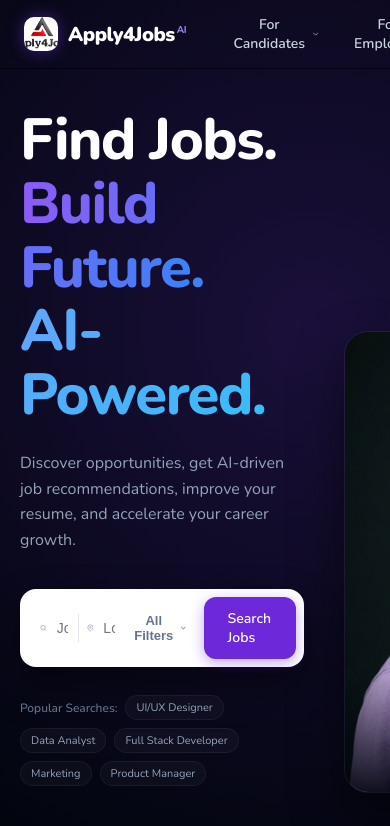
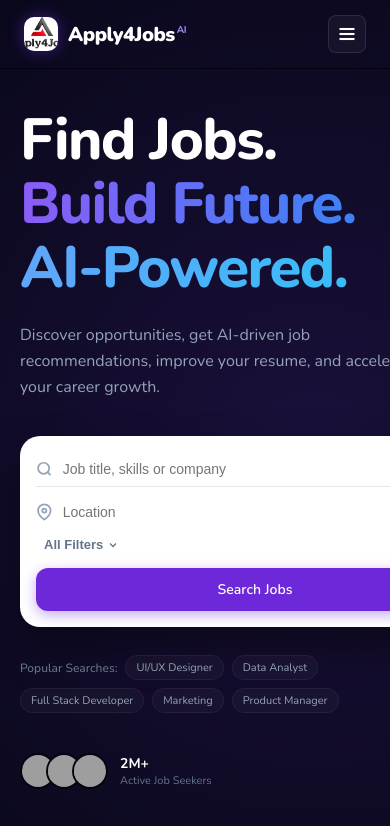
Before and after one commit to algoprojects7/apply4jobs, a Next.js app in the folder apps/web/: page / in a window 390 px wide. Shown: the top 826 px of the page. Built offline with nearby package versions, Linux system fonts and the light colour scheme; grey boxes are pictures that could not be loaded.

Commit message:
Mobile Layout

```diff
--- a/apps/web/src/app/about/page.tsx
+++ b/apps/web/src/app/about/page.tsx
@@ -80,7 +80,7 @@ export default function AboutPage() {
               We built Apply4Jobs to fix this — using large language models and proprietary skill-graph technology to create meaningful connections between people and opportunities at scale.
             </p>
           </div>
-          <div style={{ display: 'grid', gridTemplateColumns: '1fr 1fr', gap: '16px' }}>
+          <div className="responsive-grid-1-1" style={{ gap: '16px' }}>
             {values.map(v => (
               <div key={v.title} style={{ background: '#ffffff', border: '1px solid #e2e8f0', borderRadius: '16px', padding: '24px', boxShadow: '0 4px 20px rgba(0,0,0,0.02)' }}>
                 <div style={{ fontSize: '28px', marginBottom: '12px' }}>{v.icon}</div>
--- a/apps/web/src/app/admin/dashboard/page.tsx
+++ b/apps/web/src/app/admin/dashboard/page.tsx
@@ -133,7 +133,7 @@ export default function AdminDashboard() {
       </div>
 
       {/* Primary Admin Grid Layout */}
-      <div style={{ display: 'grid', gridTemplateColumns: '2fr 1.2fr', gap: '30px' }}>
+      <div className="responsive-grid-2-1-2">
 
         {/* Left Column: Management Tables */}
         <div style={{ display: 'flex', flexDirection: 'column', gap: '30px' }}>
@@ -141,6 +141,7 @@ export default function AdminDashboard() {
           {/* Widget 1: Tenant Management Table */}
           <div className="glass-panel" style={{ padding: '25px' }}>
             <h3 className="brand-title" style={{ margin: '0 0 16px', fontSize: '18px', textTransform: 'none' }}>Employer Tenants (Companies)</h3>
+            <div className="table-responsive">
               <table style={{ width: '100%', borderCollapse: 'collapse', textAlign: 'left' }}>
                 <thead>
                   <tr style={{ borderBottom: '1px solid #d0d7de' }}>
@@ -181,6 +182,7 @@ export default function AdminDashboard() {
                   ))}
                 </tbody>
               </table>
+            </div>
           </div>
 
           {/* Widget 2: Job Postings Moderation */}
--- a/apps/web/src/app/candidate/dashboard/page.tsx
+++ b/apps/web/src/app/candidate/dashboard/page.tsx
@@ -71,13 +71,13 @@ export default function CandidateDashboard() {
       planOrNodeName="Pro Match"
     >
       {/* Grid Dashboard Layout */}
-      <div style={{ display: 'grid', gridTemplateColumns: '2fr 1fr', gap: '30px' }}>
+      <div className="responsive-grid-2-1">
 
         {/* Left Column: Stats & Recommendations */}
         <div style={{ display: 'flex', flexDirection: 'column', gap: '30px' }}>
 
           {/* Row 1: Profile score & ATS Resume Upload */}
-          <div style={{ display: 'grid', gridTemplateColumns: '1fr 1fr', gap: '20px' }}>
+          <div className="responsive-grid-1-1">
             {/* Widget 1: Profile Completion Score */}
             <div className="glass-panel" style={{ padding: '25px', display: 'flex', flexDirection: 'column', justifyContent: 'space-between' }}>
               <div>
@@ -142,6 +142,7 @@ export default function CandidateDashboard() {
           {/* Widget 4: Applied Jobs Tracker */}
           <div className="glass-panel" style={{ padding: '25px' }}>
             <h3 className="brand-title" style={{ margin: '0 0 20px', fontSize: '18px', textTransform: 'none' }}>Active Applications</h3>
+            <div className="table-responsive">
               <table style={{ width: '100%', borderCollapse: 'collapse', textAlign: 'left' }}>
                 <thead>
                   <tr style={{ borderBottom: '1px solid rgba(255,255,255,0.08)' }}>
@@ -168,6 +169,7 @@ export default function CandidateDashboard() {
                   ))}
                 </tbody>
               </table>
+            </div>
           </div>
         </div>
 
--- a/apps/web/src/app/employer/analytics/page.tsx
+++ b/apps/web/src/app/employer/analytics/page.tsx
@@ -24,7 +24,7 @@ export default function EmployerAnalytics() {
       headerSubtitle="Analyze pipeline yield and candidate conversion metrics."
       planOrNodeName="Enterprise AI"
     >
-      <div style={{ display: 'grid', gridTemplateColumns: '1fr 1fr', gap: '30px', maxWidth: '900px', margin: '0 auto' }}>
+      <div className="responsive-grid-1-1" style={{ maxWidth: '900px', margin: '0 auto' }}>
         <div className="glass-panel" style={{ padding: '25px' }}>
           <h3 className="brand-title" style={{ margin: '0 0 20px', fontSize: '18px', textTransform: 'none' }}>Funnel Ratios</h3>
           <div style={{ display: 'flex', flexDirection: 'column', gap: '15px' }}>
--- a/apps/web/src/app/employer/dashboard/page.tsx
+++ b/apps/web/src/app/employer/dashboard/page.tsx
@@ -85,7 +85,7 @@ export default function EmployerDashboard() {
       planOrNodeName="Enterprise AI"
     >
       {/* Primary Grid layout */}
-      <div style={{ display: 'grid', gridTemplateColumns: '1fr 2fr', gap: '30px' }}>
+      <div className="responsive-grid-1-2">
 
         {/* Left Column: Active Jobs management */}
         <div style={{ display: 'flex', flexDirection: 'column', gap: '30px' }}>
--- a/apps/web/src/app/globals.css
+++ b/apps/web/src/app/globals.css
@@ -378,3 +378,213 @@ body {
 .dashboard-container table td {
   color: #1f2328 !important;
 }
+
+/* --- RESPONSIVE MOBILE REFINEMENTS --- */
+
+/* Responsive Grid Utilities (Desktop defaults) */
+.responsive-grid-2-1 {
+  display: grid;
+  grid-template-columns: 2fr 1fr;
+  gap: 30px;
+}
+.responsive-grid-1-2 {
+  display: grid;
+  grid-template-columns: 1fr 2fr;
+  gap: 30px;
+}
+.responsive-grid-2-1-2 {
+  display: grid;
+  grid-template-columns: 2fr 1.2fr;
+  gap: 30px;
+}
+.responsive-grid-1-1 {
+  display: grid;
+  grid-template-columns: 1fr 1fr;
+  gap: 20px;
+}
+.responsive-hero-grid {
+  display: grid;
+  grid-template-columns: 1.1fr 0.9fr;
+  gap: 40px;
+  align-items: center;
+}
+.responsive-showcase-grid {
+  display: grid;
+  grid-template-columns: 1fr 1.2fr;
+  gap: 60px;
+  align-items: center;
+}
+
+/* Responsive Table Wrapper */
+.table-responsive {
+  width: 100%;
+  overflow-x: auto;
+  -webkit-overflow-scrolling: touch;
+  margin-bottom: 1rem;
+}
+.table-responsive table {
+  min-width: 600px;
+}
+
+/* Mobile Sidebar Slide-in Drawer */
+.dashboard-sidebar-overlay {
+  position: fixed;
+  top: 0;
+  left: 0;
+  right: 0;
+  bottom: 0;
+  background: rgba(2, 5, 14, 0.4);
+  backdrop-filter: blur(4px);
+  -webkit-backdrop-filter: blur(4px);
+  z-index: 999;
+  opacity: 0;
+  pointer-events: none;
+  transition: opacity 0.3s ease;
+}
+.dashboard-sidebar-overlay.open {
+  opacity: 1;
+  pointer-events: all;
+}
+
+/* Dashboard Toggle Button hidden on desktop */
+.dashboard-menu-toggle {
+  display: none;
+  background: transparent;
+  border: none;
+  color: var(--text-primary);
+  cursor: pointer;
+  padding: 8px;
+  border-radius: 6px;
+  align-items: center;
+  justify-content: center;
+}
+.dashboard-menu-toggle:hover {
+  background: #f3f4f6;
+}
+
+@media (max-width: 900px) {
+  /* Stack Grids */
+  .responsive-grid-2-1,
+  .responsive-grid-1-2,
+  .responsive-grid-2-1-2,
+  .responsive-grid-1-1,
+  .responsive-hero-grid,
+  .responsive-showcase-grid {
+    grid-template-columns: 1fr !important;
+    gap: 20px !important;
+  }
+
+  /* Fixed Sidebar Drawer on Mobile */
+  .dashboard-sidebar {
+    position: fixed !important;
+    left: 0 !important;
+    top: 0 !important;
+    bottom: 0 !important;
+    height: 100vh !important;
+    transform: translateX(-100%);
+    transition: transform 0.3s cubic-bezier(0.16, 1, 0.3, 1) !important;
+    z-index: 1000 !important;
+    box-shadow: 10px 0 30px rgba(0,0,0,0.15) !important;
+  }
+  .dashboard-sidebar.open {
+    transform: translateX(0) !important;
+  }
+
+  /* Dashboard Header Mobile Adjustments */
+  .dashboard-header {
+    padding: 16px 20px !important;
+  }
+  .dashboard-body {
+    padding: 20px 20px !important;
+  }
+  .dashboard-menu-toggle {
+    display: flex !important;
+  }
+}
+
+@media (max-width: 480px) {
+  .dashboard-header {
+    padding: 12px 16px !important;
+  }
+  .dashboard-body {
+    padding: 16px 16px !important;
+  }
+}
+
+/* Hero Search Widget styling */
+.hero-search-widget {
+  background: #ffffff;
+  border-radius: 16px;
+  padding: 8px;
+  display: flex;
+  align-items: center;
+  box-shadow: 0 20px 40px rgba(0, 0, 0, 0.4);
+  gap: 8px;
+  max-width: 580px;
+  margin-top: 12px;
+}
+
+@media (max-width: 640px) {
+  .hero-search-widget {
+    flex-direction: column !important;
+    align-items: stretch !important;
+    padding: 16px !important;
+    border-radius: 20px !important;
+  }
+  .hero-search-widget .search-divider {
+    display: none !important;
+  }
+  .hero-search-widget .search-field {
+    padding: 8px 0 !important;
+    border-bottom: 1px solid #e2e8f0;
+    flex: none !important;
+  }
+  .hero-search-widget .search-field-last {
+    border-bottom: none !important;
+  }
+  .hero-search-widget .glow-btn {
+    width: 100% !important;
+    text-align: center;
+    margin-top: 8px;
+  }
+}
+
+/* Mockup Container Responsiveness */
+@media (max-width: 900px) {
+  .mockup-container {
+    justify-content: center !important;
+    padding-right: 0 !important;
+    margin-top: 40px;
+  }
+}
+@media (max-width: 600px) {
+  .mockup-container {
+    transform: scale(0.8);
+    transform-origin: center center;
+    height: 380px;
+    margin-top: 20px;
+  }
+}
+@media (max-width: 480px) {
+  .mockup-container {
+    transform: scale(0.65);
+    transform-origin: center center;
+    height: 300px;
+  }
+}
+
+/* CTA Banner Responsiveness */
+@media (max-width: 900px) {
+  .cta-banner {
+    flex-direction: column !important;
+    text-align: center !important;
+    align-items: center !important;
+    padding: 40px 24px !important;
+  }
+  .cta-banner > div {
+    text-align: center !important;
+    display: flex;
+    flex-direction: column;
+    align-items: center;
+  }
+}
--- a/apps/web/src/app/page.tsx
+++ b/apps/web/src/app/page.tsx
@@ -21,14 +21,10 @@ export default function LandingPage() {
         <Navbar />
 
         {/* Hero Body Grid */}
-        <div style={{
+        <div className="responsive-hero-grid" style={{
           maxWidth: '1280px',
           margin: '40px auto 0',
           padding: '0 20px',
-          display: 'grid',
-          gridTemplateColumns: '1.1fr 0.9fr',
-          gap: '40px',
-          alignItems: 'center'
         }}>
 
           {/* Hero Left Column */}
@@ -44,19 +40,9 @@ export default function LandingPage() {
             </p>
 
             {/* Floating Search Console widget */}
-            <div style={{
-              background: '#ffffff',
-              borderRadius: '16px',
-              padding: '8px',
-              display: 'flex',
-              alignItems: 'center',
-              boxShadow: '0 20px 40px rgba(0, 0, 0, 0.4)',
-              gap: '8px',
-              maxWidth: '580px',
-              marginTop: '12px'
-            }}>
+            <div className="hero-search-widget">
               {/* Field 1: Search */}
-              <div style={{ display: 'flex', alignItems: 'center', gap: '8px', flex: 1.2, paddingLeft: '12px' }}>
+              <div className="search-field" style={{ display: 'flex', alignItems: 'center', gap: '8px', flex: 1.2, paddingLeft: '12px' }}>
                 <svg width="18" height="18" viewBox="0 0 24 24" fill="none" stroke="#94a3b8" strokeWidth="2.5">
                   <circle cx="11" cy="11" r="8"/><line x1="21" y1="21" x2="16.65" y2="16.65"/>
                 </svg>
@@ -69,10 +55,10 @@ export default function LandingPage() {
                 />
               </div>
 
-              <div style={{ width: '1px', height: '28px', backgroundColor: '#e2e8f0' }} />
+              <div className="search-divider" style={{ width: '1px', height: '28px', backgroundColor: '#e2e8f0' }} />
 
               {/* Field 2: Location */}
-              <div style={{ display: 'flex', alignItems: 'center', gap: '8px', flex: 0.8 }}>
+              <div className="search-field search-field-last" style={{ display: 'flex', alignItems: 'center', gap: '8px', flex: 0.8 }}>
                 <svg width="18" height="18" viewBox="0 0 24 24" fill="none" stroke="#94a3b8" strokeWidth="2.5">
                   <path d="M21 10c0 7-9 13-9 13s-9-6-9-13a9 9 0 0 1 18 0z"/><circle cx="12" cy="10" r="3"/>
                 </svg>
@@ -362,13 +348,9 @@ export default function LandingPage() {
         </div>
 
         {/* Showcase Portals Section */}
-        <div style={{
+        <div className="responsive-showcase-grid" style={{
           maxWidth: '1200px',
           margin: '80px auto 0',
-          display: 'grid',
-          gridTemplateColumns: '1fr 1.2fr',
-          gap: '60px',
-          alignItems: 'center',
           color: '#0f172a'
         }}>
           {/* Stats & App Download info */}
@@ -505,7 +487,7 @@ export default function LandingPage() {
           </div>
 
           {/* Graphical Mockups (Browser Preview & Mobile App Preview overlays) */}
-          <div style={{ position: 'relative', display: 'flex', justifyContent: 'flex-start', paddingRight: '50px' }}>
+          <div className="mockup-container" style={{ position: 'relative', display: 'flex', justifyContent: 'flex-start', paddingRight: '50px' }}>
             {/* Desktop Dashboard Preview Container */}
             <div style={{
               width: '520px',
@@ -810,7 +792,7 @@ export default function LandingPage() {
         backgroundColor: '#f8fafc',
         padding: '0 20px 80px'
       }}>
-        <div style={{
+        <div className="cta-banner" style={{
           maxWidth: '1200px',
           margin: '0 auto',
           background: 'linear-gradient(135deg, #090e21 0%, #03050e 100%)',
--- a/apps/web/src/components/Navbar.tsx
+++ b/apps/web/src/components/Navbar.tsx
@@ -367,7 +367,7 @@ export default function Navbar() {
           </Link>
 
           {/* ── Desktop Nav ── */}
-          <div style={{ display: 'flex', alignItems: 'center', gap: '4px', flex: 1, justifyContent: 'center' }}>
+          <div className="desktop-nav" style={{ display: 'flex', alignItems: 'center', gap: '4px', flex: 1, justifyContent: 'center' }}>
             {NAV_ITEMS.map((item) => (
               <div key={item.label} style={{ position: 'relative' }}>
                 {item.href ? (
@@ -454,6 +454,7 @@ export default function Navbar() {
           <div style={{ display: 'flex', alignItems: 'center', gap: '10px', flexShrink: 0 }}>
             <Link
               href="/login"
+              className="desktop-nav-btn"
               style={{
                 padding: '8px 18px',
                 borderRadius: '8px',
@@ -481,6 +482,7 @@ export default function Navbar() {
             </Link>
             <Link
               href="/register"
+              className="desktop-nav-btn"
               style={{
                 padding: '8px 20px',
                 borderRadius: '8px',
@@ -656,6 +658,7 @@ export default function Navbar() {
         @media (max-width: 900px) {
           .nav-hamburger { display: flex !important; }
           .desktop-nav { display: none !important; }
+          .desktop-nav-btn { display: none !important; }
         }
         @media (min-width: 901px) {
           .mobile-menu { display: none !important; }
```
Also changed, not shown: apps/web/src/components/DashboardLayout.tsx (+24 -4 lines), 1 other file (tests, documents, lock files or other folders). Lines whose indentation alone changed are shown as unchanged.
